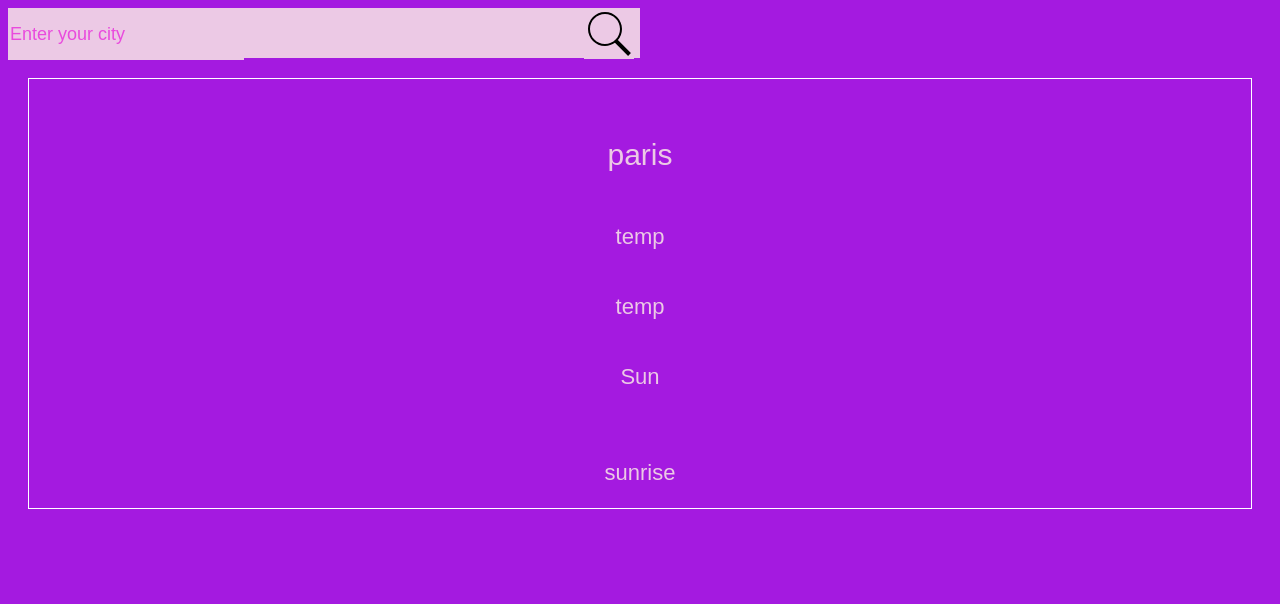
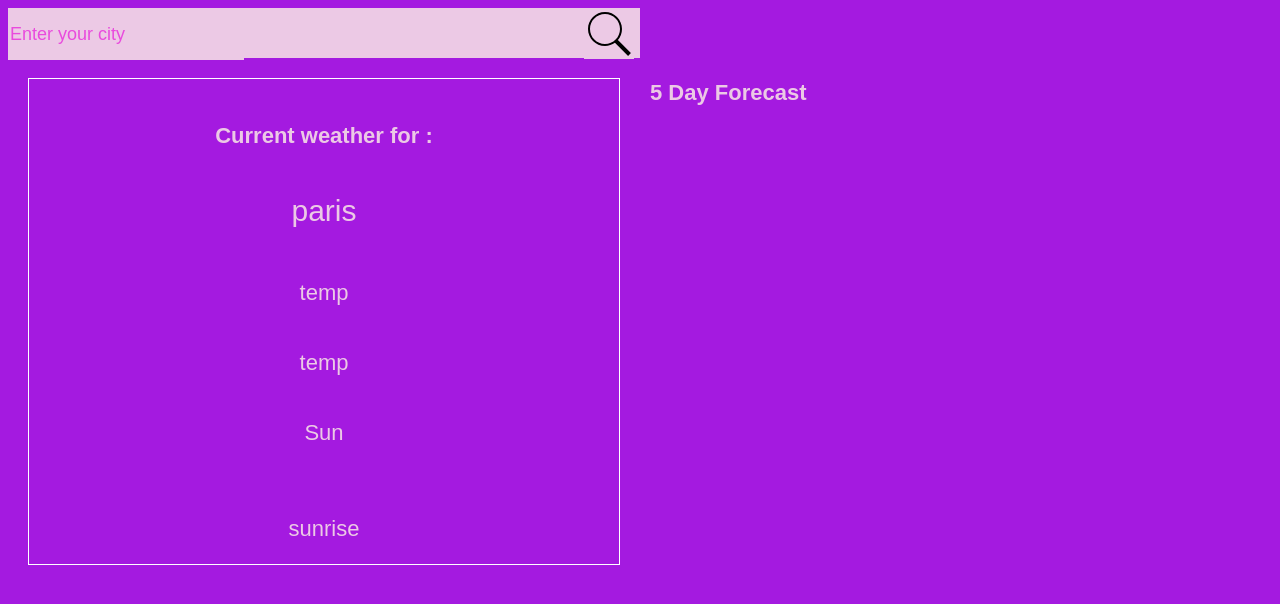
Before and after one commit to Marylkax/WeatherAPI, a plain HTML site: page index.html in a window 1280 px wide. Drawn offline with nearby package versions, Linux system fonts and the light colour scheme; no server answers.

Commit message:
Update index.html

```diff
--- a/index.html
+++ b/index.html
@@ -14,23 +14,30 @@
         <input type='text' placeholder="Enter your city" id="citysearch">
         <button> <img class='searchicon' id='button'src='/Assets/Search.svg' height="50px" width="50px"></button>
     </div>
-
-<div class="weatherbody">
+<div class = "weatherbody_container">
+    <div class="weatherbody">
     <h1 class="datetime"></h1>
+    <h1>Current weather for  : </h1>
     <p class="city">paris</p>
     <div class="temp">
     <p class="temp_min">temp</p>
     <p class="temp_max">temp</p>
-</div>
     <p class="weatherdescription"> Sun</p>
     <div class="weathericon" > <img class="weathericon" src=""> </div>
+
    <div class = "suntimes">
     <p class="sunrise">sunrise</p>
     <p class="sunset"></p>
+</div>
+</div>
+</div>
+
     <div id="forecast">
+        <h3 id="forecasttitle">5 Day Forecast </h3>
 
-    </div>
+
    </div>
+
 
 
 </div>
```
